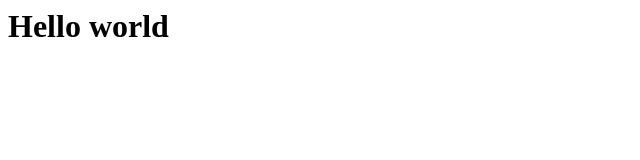
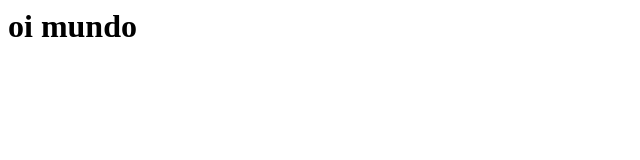
Before and after one commit to conceicaosantos/aula-de-git-hub, a plain HTML site: page index.html in a window 1280 px wide. Shown: the whole page, without its empty margins (0-640 px from the left). Drawn offline with Linux system fonts and the light colour scheme.

Commit message:
troquei o hello por oi

```diff
--- a/index.html
+++ b/index.html
@@ -6,7 +6,7 @@
      <title>projetos</title>
  </head>
  <body>
-  <h1>Hello world</h1>
+  <h1>oi mundo</h1>
 
  </body>
  </html>
```
